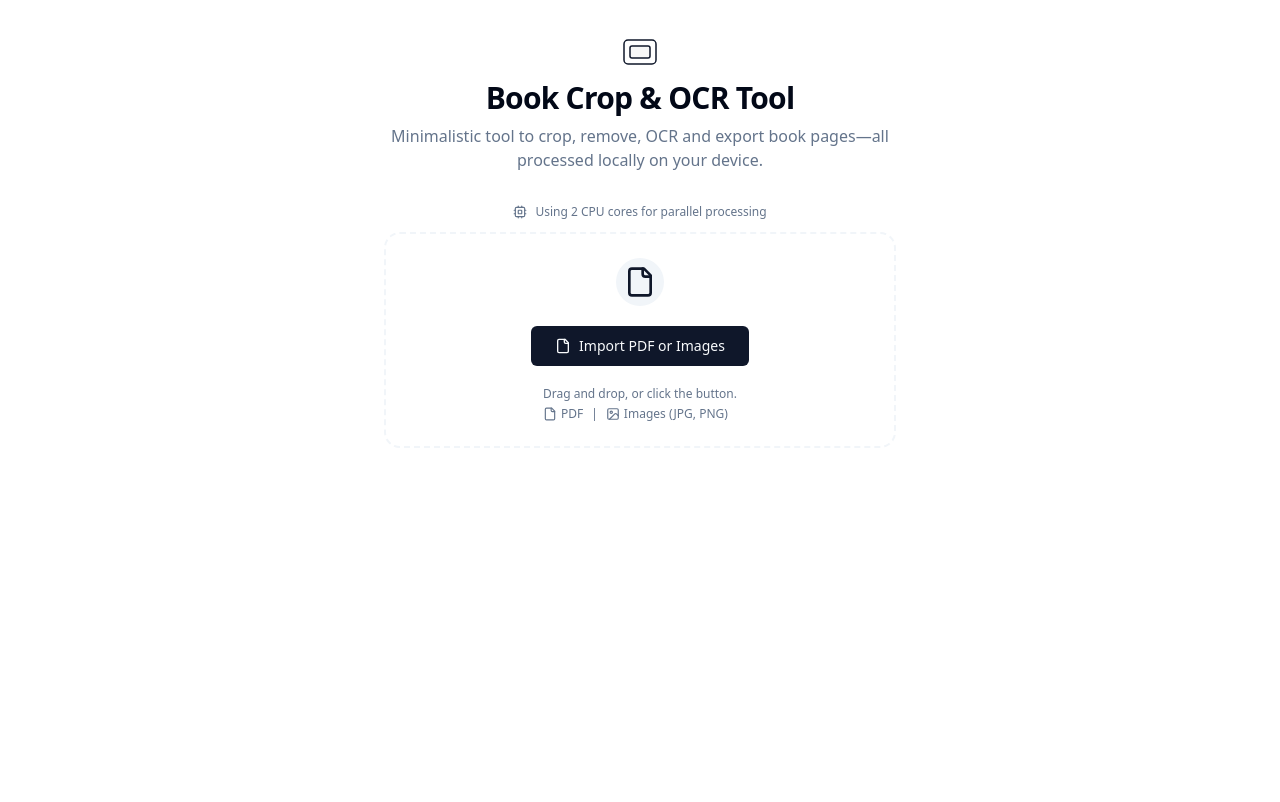
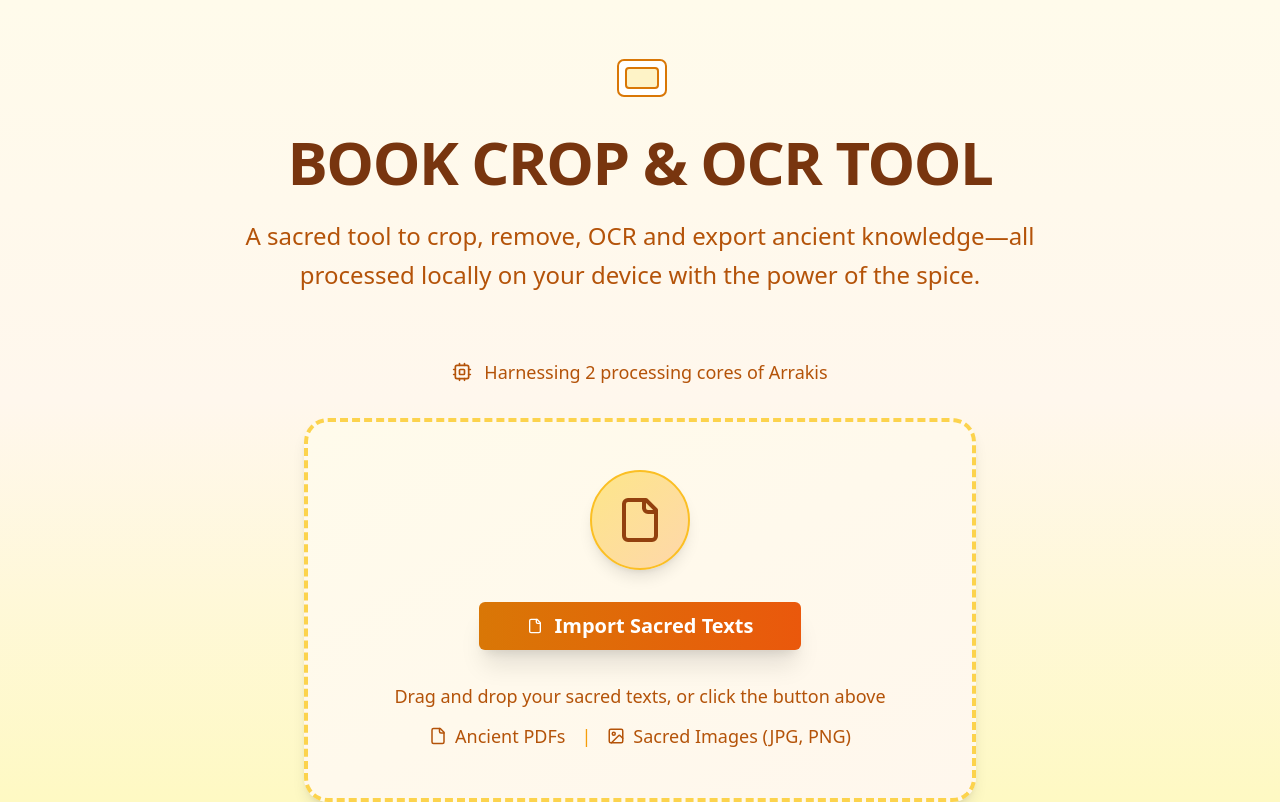
Before and after one commit to Sharvil9/BookSafe-Extractor, a React (Vite) app: page / in a window 1280 px wide. Built offline with nearby package versions, Linux system fonts and the light colour scheme.

Commit message:
Refactor: Enhance UI with Dune aesthetics and add preview
The AI updated the UI to show a preview of the imported PDF with editing options and a "Process All" button. The UI was also updated to have a "Dune movie" aesthetic.

```diff
--- a/src/components/BookUploader.tsx
+++ b/src/components/BookUploader.tsx
@@ -1,3 +1,4 @@
+
 import React, { useRef, useState, useCallback } from "react";
 import { Button } from "@/components/ui/button";
 import { Progress } from "@/components/ui/progress";
@@ -11,7 +12,6 @@ export default function BookUploader() {
   const [dragActive, setDragActive] = useState(false);
   const [error, setError] = useState<string | null>(null);
   const [importedNames, setImportedNames] = useState<string[]>([]);
-  const [currentFile, setCurrentFile] = useState<File | null>(null);
   const [useLazyLoading, setUseLazyLoading] = useState(false);
   const inputRef = useRef<HTMLInputElement>(null);
 
@@ -38,14 +38,12 @@ export default function BookUploader() {
     // Clear previous imports
     setPages([]);
     setImportedNames([]);
-    setCurrentFile(null);
     setUseLazyLoading(false);
 
     setImportedNames([...files].map(f => f.name));
 
     try {
       const file = files[0];
-      setCurrentFile(file);
 
       if (file.type === "application/pdf") {
         // For PDFs larger than 10MB, use lazy loading
@@ -66,16 +64,15 @@ export default function BookUploader() {
         const pages = await processImages(files);
         setPages(pages);
       } else {
-        setError("Unsupported file type—please import PDF or images.");
+        setError("Unsupported file type—please import PDF or sacred texts.");
         setImportedNames([]);
         return;
       }
     } catch (e) {
       console.error('Processing error:', e);
-      setError("There was an error processing your file(s).");
+      setError("The ancient texts resist... Please try again.");
       setImportedNames([]);
       setUseLazyLoading(false);
-      setCurrentFile(null);
     }
   };
 
@@ -89,28 +86,28 @@ export default function BookUploader() {
   const progress = useLazyLoading ? lazyProgress : multiCoreProgress;
 
   return (
-    <div className="flex flex-col items-center gap-1">
-      {/* Performance indicator */}
-      <div className="flex items-center gap-2 text-xs text-muted-foreground mb-2">
+    <div className="flex flex-col items-center gap-4">
+      {/* Dune-style Performance indicator */}
+      <div className="flex items-center gap-3 text-lg text-amber-700 mb-4 font-medium">
         {useLazyLoading ? (
           <>
-            <Zap size={14} />
-            <span>Lazy loading mode for optimal performance</span>
+            <Zap size={20} />
+            <span>Spice-enhanced processing for maximum efficiency</span>
           </>
         ) : (
           <>
-            <Cpu size={14} />
-            <span>Using {workerCount} CPU cores for parallel processing</span>
+            <Cpu size={20} />
+            <span>Harnessing {workerCount} processing cores of Arrakis</span>
           </>
         )}
       </div>
 
       <div
-        className={`relative flex flex-col items-center justify-center rounded-2xl border-2 border-dashed transition-all duration-200 w-full max-w-lg min-h-[120px] p-6
+        className={`relative flex flex-col items-center justify-center rounded-3xl border-4 border-dashed transition-all duration-300 w-full max-w-2xl min-h-[200px] p-12
         ${
           dragActive
-            ? "bg-accent border-primary"
-            : "bg-white border-muted"
+            ? "bg-gradient-to-br from-amber-100 to-orange-100 border-amber-500 shadow-2xl"
+            : "bg-gradient-to-br from-amber-50 to-orange-50 border-amber-300 shadow-lg"
         }
         `}
         onDragOver={e => {
@@ -123,7 +120,7 @@ export default function BookUploader() {
         }}
         onDrop={onDrop}
         tabIndex={0}
-        aria-label="Import area"
+        aria-label="Sacred text import area"
       >
         <input
           ref={inputRef}
@@ -133,82 +130,77 @@ export default function BookUploader() {
           className="hidden"
           onChange={e => handleFiles(e.target.files)}
         />
-        <div className="flex flex-col items-center gap-3">
-          <span className="bg-muted rounded-full p-2 mb-2 text-primary">
-            <File size={32} strokeWidth={2} />
+        <div className="flex flex-col items-center gap-8">
+          <span className="bg-gradient-to-br from-amber-200 to-orange-200 rounded-full p-6 shadow-lg border-2 border-amber-400">
+            <File size={48} strokeWidth={2} className="text-amber-800" />
           </span>
           <Button
-            variant="default"
-            className="font-medium px-6"
+            size="lg"
+            className="bg-gradient-to-r from-amber-600 to-orange-600 hover:from-amber-700 hover:to-orange-700 text-white font-bold text-xl px-12 py-6 shadow-xl"
             disabled={isLoading}
             onClick={() => inputRef.current?.click()}
           >
             {isLoading ? (
-              <span className="flex items-center gap-2 animate-pulse">
-                <LoaderCircle className="animate-spin" size={19} />
-                {useLazyLoading ? 'Parsing...' : 'Processing...'}
+              <span className="flex items-center gap-3 animate-pulse">
+                <LoaderCircle className="animate-spin" size={24} />
+                {useLazyLoading ? 'Awakening the Text...' : 'Processing Sacred Knowledge...'}
               </span>
             ) : (
-              <span className="flex items-center gap-2">
-                <File size={19} />
-                Import PDF or Images
+              <span className="flex items-center gap-3">
+                <File size={24} />
+                Import Sacred Texts
               </span>
             )}
           </Button>
-          <div className="text-xs text-muted-foreground mt-2 mb-0 text-center">
-            Drag and drop, or click the button. <br />
-            <span className="flex items-center gap-1 mt-1">
-              <File size={14} className="inline" /> PDF
-              <span className="mx-1">|</span>
-              <Image size={14} className="inline" /> Images (JPG, PNG)
+          <div className="text-lg text-amber-700 text-center font-medium">
+            Drag and drop your sacred texts, or click the button above <br />
+            <span className="flex items-center gap-2 mt-3 justify-center">
+              <File size={18} className="inline" /> Ancient PDFs
+              <span className="mx-2 text-amber-500">|</span>
+              <Image size={18} className="inline" /> Sacred Images (JPG, PNG)
             </span>
           </div>
         </div>
         {isLoading && (
-          <div className="w-full mt-6">
-            <Progress value={progress} />
-            <div className="text-xs text-muted-foreground text-center mt-2 font-mono">
+          <div className="w-full mt-8">
+            <Progress value={progress} className="h-3" />
+            <div className="text-lg text-amber-700 text-center mt-4 font-bold">
               {useLazyLoading ? (
-                <>Parsing PDF structure... {progress}%</>
+                <>Awakening the ancient structure... {progress}%</>
               ) : (
-                <>Processing with {workerCount} workers... {progress}%</>
+                <>Processing with the power of {workerCount} cores... {progress}%</>
               )}
             </div>
             {!useLazyLoading && results.length > 0 && (
-              <div className="text-xs text-primary text-center mt-1">
-                {results.length} pages processed
+              <div className="text-lg text-orange-600 text-center mt-2 font-medium">
+                {results.length} pages have been awakened
               </div>
             )}
             {useLazyLoading && metadata && (
-              <div className="text-xs text-primary text-center mt-1">
-                Found {metadata.totalPages} pages - ready for preview!
+              <div className="text-lg text-green-600 text-center mt-2 font-bold">
+                Discovered {metadata.totalPages} sacred pages - Ready for enlightenment!
               </div>
             )}
           </div>
         )}
-        <div className="absolute inset-0 pointer-events-none rounded-xl border-2 border-dashed transition
-          " style={{
-            borderColor: dragActive ? 'var(--primary)' : 'transparent',
-            opacity: dragActive ? 1 : 0
-          }} aria-hidden={!dragActive}></div>
       </div>
       {importedNames.length > 0 && !isLoading && (
-        <div className="mt-2 text-primary flex flex-wrap gap-2 items-center text-xs">
-          <span className="font-semibold">Imported:</span>
+        <div className="mt-6 text-amber-800 flex flex-wrap gap-3 items-center text-lg">
+          <span className="font-bold text-xl">Sacred Text Imported:</span>
           {importedNames.map((name, i) => (
-            <span key={i} className="inline-block bg-muted px-2 py-0.5 rounded">
+            <span key={i} className="inline-block bg-gradient-to-r from-amber-200 to-orange-200 border-2 border-amber-400 text-amber-800 px-4 py-2 rounded-xl font-medium shadow-md">
               {name}
             </span>
           ))}
           {useLazyLoading && (
-            <span className="inline-block bg-green-100 text-green-800 px-2 py-0.5 rounded">
-              Ready for Preview
+            <span className="inline-block bg-gradient-to-r from-green-200 to-emerald-200 border-2 border-green-400 text-green-800 px-4 py-2 rounded-xl font-bold shadow-md">
+              Ready for Sacred Preview
             </span>
           )}
         </div>
       )}
       {error && (
-        <span className="text-destructive text-xs mt-1">{error}</span>
+        <span className="text-red-600 text-lg mt-3 font-medium bg-red-100 px-4 py-2 rounded-lg border border-red-300">{error}</span>
       )}
     </div>
   );
--- a/src/components/FullPagePreview.tsx
+++ b/src/components/FullPagePreview.tsx
@@ -3,44 +3,36 @@ import React, { useState, useEffect } from "react";
 import { Button } from "@/components/ui/button";
 import { Card } from "@/components/ui/card";
 import { useLazyPdfProcessor } from "@/hooks/useLazyPdfProcessor";
-import { ChevronLeft, ChevronRight, Play, Grid3x3, Crop, RotateCcw, Download } from "lucide-react";
+import { ChevronLeft, ChevronRight, Play, Grid3x3 } from "lucide-react";
 
 interface FullPagePreviewProps {
-  pdfFile: File | null;
   metadata: any;
 }
 
-export default function FullPagePreview({ pdfFile, metadata }: FullPagePreviewProps) {
+export default function FullPagePreview({ metadata }: FullPagePreviewProps) {
   const [currentPage, setCurrentPage] = useState(1);
   const [showGrid, setShowGrid] = useState(false);
   const [isProcessing, setIsProcessing] = useState(false);
   const { renderPage } = useLazyPdfProcessor();
 
+  // Get current file from uploader context if needed
+  const [currentFile, setCurrentFile] = useState<File | null>(null);
+
   // Auto-render first page on load
   useEffect(() => {
-    if (pdfFile && metadata && currentPage === 1) {
+    if (currentFile && metadata && currentPage === 1) {
       const firstPage = metadata.pages.find((p: any) => p.pageNumber === 1);
       if (firstPage && !firstPage.imageUrl && !firstPage.isLoading) {
-        renderPage(1, pdfFile).catch(console.error);
+        renderPage(1, currentFile).catch(console.error);
       }
     }
-  }, [pdfFile, metadata, currentPage, renderPage]);
-
-  // Render current page when changed
-  useEffect(() => {
-    if (pdfFile && metadata) {
-      const page = metadata.pages.find((p: any) => p.pageNumber === currentPage);
-      if (page && !page.imageUrl && !page.isLoading) {
-        renderPage(currentPage, pdfFile).catch(console.error);
-      }
-    }
-  }, [currentPage, pdfFile, metadata, renderPage]);
+  }, [currentFile, metadata, currentPage, renderPage]);
 
   if (showGrid) {
     const LazyBookGrid = React.lazy(() => import("./LazyBookGrid"));
     return (
-      <React.Suspense fallback={<div>Loading grid...</div>}>
-        <LazyBookGrid pdfFile={pdfFile} />
+      <React.Suspense fallback={<div className="text-amber-400 text-xl">Loading grid...</div>}>
+        <LazyBookGrid pdfFile={currentFile} />
       </React.Suspense>
     );
   }
@@ -54,118 +46,143 @@ export default function FullPagePreview({ pdfFile, metadata }: FullPagePreviewPr
     setIsProcessing(true);
     // Start processing all pages in background
     for (let i = 1; i <= Math.min(totalPages, 10); i++) {
-      if (pdfFile) {
-        renderPage(i, pdfFile).catch(console.error);
+      if (currentFile) {
+        renderPage(i, currentFile).catch(console.error);
       }
     }
-    setTimeout(() => setIsProcessing(false), 2000);
+    setTimeout(() => setIsProcessing(false), 3000);
   };
 
   return (
-    <div className="flex flex-col items-center gap-6 w-full max-w-4xl mx-auto px-4">
-      {/* Header with file info and controls */}
-      <Card className="w-full p-4">
+    <div className="min-h-screen bg-gradient-to-b from-amber-50 via-orange-50 to-yellow-100 py-12">
+      <div className="flex flex-col items-center gap-12 w-full max-w-7xl mx-auto px-8">
+        {/* Dune-style Header */}
+        <Card className="w-full p-8 bg-gradient-to-r from-amber-100 to-orange-100 border-2 border-amber-300 shadow-2xl">
           <div className="flex items-center justify-between">
             <div>
-            <h3 className="font-semibold text-lg">{metadata.title || 'PDF Document'}</h3>
-            <p className="text-sm text-muted-foreground">{totalPages} pages • {(pdfFile?.size || 0 / 1024 / 1024).toFixed(1)}MB</p>
+              <h1 className="font-bold text-4xl text-amber-900 tracking-wide uppercase">
+                {metadata.title || 'Sacred Text'}
+              </h1>
+              <p className="text-xl text-amber-700 mt-2 font-medium">
+                {totalPages} Chapters • Ancient Knowledge Preserved
+              </p>
             </div>
-          <div className="flex gap-2">
+            <div className="flex gap-4">
               <Button
-              variant="outline"
-              size="sm"
+                size="lg"
+                className="bg-gradient-to-r from-amber-600 to-orange-600 hover:from-amber-700 hover:to-orange-700 text-white font-bold text-lg px-8 py-4 shadow-lg"
                 onClick={handleProcess}
                 disabled={isProcessing}
               >
-              <Play size={16} className="mr-1" />
-              {isProcessing ? 'Processing...' : 'Process All'}
+                <Play size={24} className="mr-2" />
+                {isProcessing ? 'Awakening the Text...' : 'Process All Pages'}
               </Button>
               <Button
+                size="lg"
                 variant="outline"
-              size="sm"
+                className="border-2 border-amber-600 text-amber-700 hover:bg-amber-100 font-bold text-lg px-8 py-4"
                 onClick={() => setShowGrid(true)}
               >
-              <Grid3x3 size={16} className="mr-1" />
-              Grid View
+                <Grid3x3 size={24} className="mr-2" />
+                Sacred Grid
               </Button>
             </div>
           </div>
         </Card>
 
-      {/* Main page preview */}
-      <div className="relative flex flex-col items-center gap-4 w-full">
-        <div className="relative bg-white rounded-lg shadow-lg border p-4 max-w-full overflow-hidden">
+        {/* Main Page Preview - Dune Style */}
+        <div className="relative flex flex-col items-center gap-8 w-full">
+          <div className="relative bg-gradient-to-br from-amber-50 to-orange-50 rounded-3xl shadow-2xl border-4 border-amber-200 p-8 max-w-4xl">
             {currentPageData?.isLoading ? (
               <div
-              className="flex items-center justify-center bg-muted animate-pulse"
+                className="flex items-center justify-center bg-gradient-to-br from-amber-100 to-orange-100 animate-pulse rounded-xl border-2 border-amber-300"
                 style={{
-                width: Math.min(600, currentPageData.width * 0.6),
-                height: Math.min(800, currentPageData.height * 0.6)
+                  width: Math.min(800, currentPageData.width * 0.8),
+                  height: Math.min(1000, currentPageData.height * 0.8)
                 }}
               >
-              <span className="text-muted-foreground">Loading page {currentPage}...</span>
+                <div className="text-center">
+                  <div className="text-2xl text-amber-800 font-bold mb-2">Awakening Page {currentPage}...</div>
+                  <div className="text-lg text-amber-600">The spice must flow...</div>
+                </div>
               </div>
             ) : currentPageData?.imageUrl ? (
               <img
                 src={currentPageData.imageUrl}
-              alt={`Page ${currentPage}`}
-              className="max-w-full max-h-[70vh] object-contain"
+                alt={`Sacred Page ${currentPage}`}
+                className="max-w-full max-h-[80vh] object-contain rounded-lg shadow-lg"
                 style={{
-                maxWidth: '600px'
+                  maxWidth: '800px'
                 }}
               />
             ) : (
               <div
-              className="flex items-center justify-center bg-muted border-2 border-dashed"
+                className="flex items-center justify-center bg-gradient-to-br from-amber-100 to-orange-100 border-4 border-dashed border-amber-400 rounded-xl"
                 style={{
-                width: Math.min(600, currentPageData?.width * 0.6 || 400),
-                height: Math.min(800, currentPageData?.height * 0.6 || 600)
+                  width: Math.min(800, currentPageData?.width * 0.8 || 600),
+                  height: Math.min(1000, currentPageData?.height * 0.8 || 800)
                 }}
               >
-              <span className="text-muted-foreground">Page {currentPage}</span>
+                <div className="text-center">
+                  <div className="text-3xl text-amber-800 font-bold mb-2">Page {currentPage}</div>
+                  <div className="text-xl text-amber-600">Ready to be awakened</div>
+                </div>
               </div>
             )}
           </div>
 
-        {/* Page navigation */}
-        <div className="flex items-center gap-4">
+          {/* Dune-style Navigation */}
+          <div className="flex items-center gap-8">
             <Button
+              size="lg"
               variant="outline"
-            size="sm"
+              className="border-2 border-amber-600 text-amber-700 hover:bg-amber-100 font-bold text-lg px-6 py-4"
               onClick={() => setCurrentPage(Math.max(1, currentPage - 1))}
               disabled={currentPage === 1}
             >
-            <ChevronLeft size={16} />
+              <ChevronLeft size={24} />
+              Previous
             </Button>
 
-          <span className="text-sm font-mono bg-muted px-3 py-1 rounded">
+            <div className="bg-gradient-to-r from-amber-200 to-orange-200 px-8 py-4 rounded-xl border-2 border-amber-400 shadow-lg">
+              <span className="text-2xl font-bold text-amber-900 font-mono">
                 Page {currentPage} of {totalPages}
               </span>
+            </div>
 
             <Button
+              size="lg"
               variant="outline"
-            size="sm"
+              className="border-2 border-amber-600 text-amber-700 hover:bg-amber-100 font-bold text-lg px-6 py-4"
               onClick={() => setCurrentPage(Math.min(totalPages, currentPage + 1))}
               disabled={currentPage === totalPages}
             >
-            <ChevronRight size={16} />
+              Next
+              <ChevronRight size={24} />
             </Button>
           </div>
 
-        {/* Quick edit actions */}
-        <div className="flex gap-2">
-          <Button variant="outline" size="sm">
-            <Crop size={16} className="mr-1" />
-            Crop
+          {/* Dune-style Action Buttons */}
+          <div className="flex gap-6 mt-4">
+            <Button
+              size="lg"
+              className="bg-gradient-to-r from-orange-600 to-red-600 hover:from-orange-700 hover:to-red-700 text-white font-bold text-lg px-8 py-4 shadow-lg"
+            >
+              Begin Sacred Crop
             </Button>
-          <Button variant="outline" size="sm">
-            <RotateCcw size={16} className="mr-1" />
-            Rotate
+            <Button
+              size="lg"
+              className="bg-gradient-to-r from-blue-600 to-indigo-600 hover:from-blue-700 hover:to-indigo-700 text-white font-bold text-lg px-8 py-4 shadow-lg"
+            >
+              Reveal Text (OCR)
             </Button>
-          <Button variant="outline" size="sm">
-            <Download size={16} className="mr-1" />
-            Export
+            <Button
+              size="lg"
+              className="bg-gradient-to-r from-green-600 to-emerald-600 hover:from-green-700 hover:to-emerald-700 text-white font-bold text-lg px-8 py-4 shadow-lg"
+            >
+              Export Wisdom
             </Button>
+          </div>
         </div>
       </div>
     </div>
--- a/src/pages/Index.tsx
+++ b/src/pages/Index.tsx
@@ -1,3 +1,4 @@
+
 import React from "react";
 import { BookProvider } from "@/components/BookContext";
 import BookUploader from "@/components/BookUploader";
@@ -6,25 +7,24 @@ import BookPagePreview from "@/components/BookPagePreview";
 export default function Index() {
   return (
     <BookProvider>
-      <div className="min-h-screen w-full flex flex-col items-center justify-start bg-background px-2">
-        <div className="max-w-2xl w-full mx-auto flex flex-col gap-8 pt-8">
-          <header className="flex flex-col items-center gap-2">
-            <span className="inline-block text-primary">
-              <svg width="40" height="40" fill="none" stroke="currentColor" strokeWidth="1.5">
-                <rect x="4" y="8" width="32" height="24" rx="4" fill="white" stroke="currentColor" />
-                <rect x="10" y="14" width="20" height="12" rx="2" fill="#f7f7f7" />
+      <div className="min-h-screen w-full flex flex-col items-center justify-start bg-gradient-to-b from-amber-50 via-orange-50 to-yellow-100 px-4">
+        <div className="max-w-6xl w-full mx-auto flex flex-col gap-16 pt-12">
+          <header className="flex flex-col items-center gap-6">
+            <span className="inline-block text-amber-600">
+              <svg width="60" height="60" fill="none" stroke="currentColor" strokeWidth="2">
+                <rect x="8" y="12" width="48" height="36" rx="6" fill="white" stroke="currentColor" />
+                <rect x="16" y="20" width="32" height="20" rx="3" fill="#fef3c7" />
               </svg>
             </span>
-            <h1 className="font-semibold text-3xl tracking-tight text-center">
+            <h1 className="font-bold text-6xl tracking-tight text-center text-amber-900 uppercase">
               Book Crop & OCR Tool
             </h1>
-            <p className="text-muted-foreground text-center text-base max-w-xl">
-              Minimalistic tool to crop, remove, OCR and export book pages—all processed locally on your device.
+            <p className="text-amber-700 text-center text-2xl max-w-4xl font-medium leading-relaxed">
+              A sacred tool to crop, remove, OCR and export ancient knowledge—all processed locally on your device with the power of the spice.
             </p>
           </header>
           <BookUploader />
           <BookPagePreview />
-          {/* Later: Cropping controls, OCR controls, Export */}
         </div>
       </div>
     </BookProvider>
```
Also changed, not shown: src/components/BookPagePreview.tsx (+3 -4 lines). Lines whose indentation alone changed are shown as unchanged.
